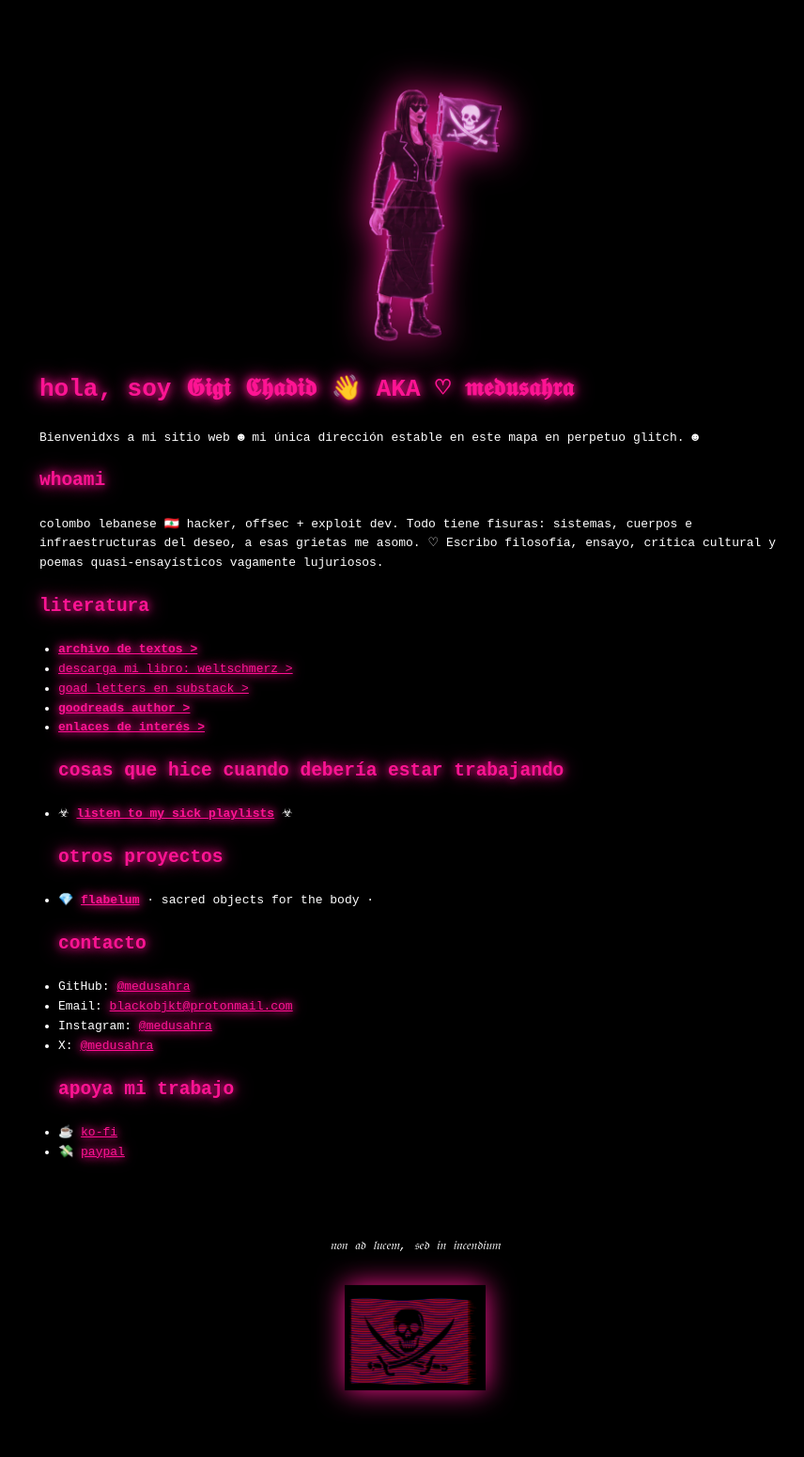
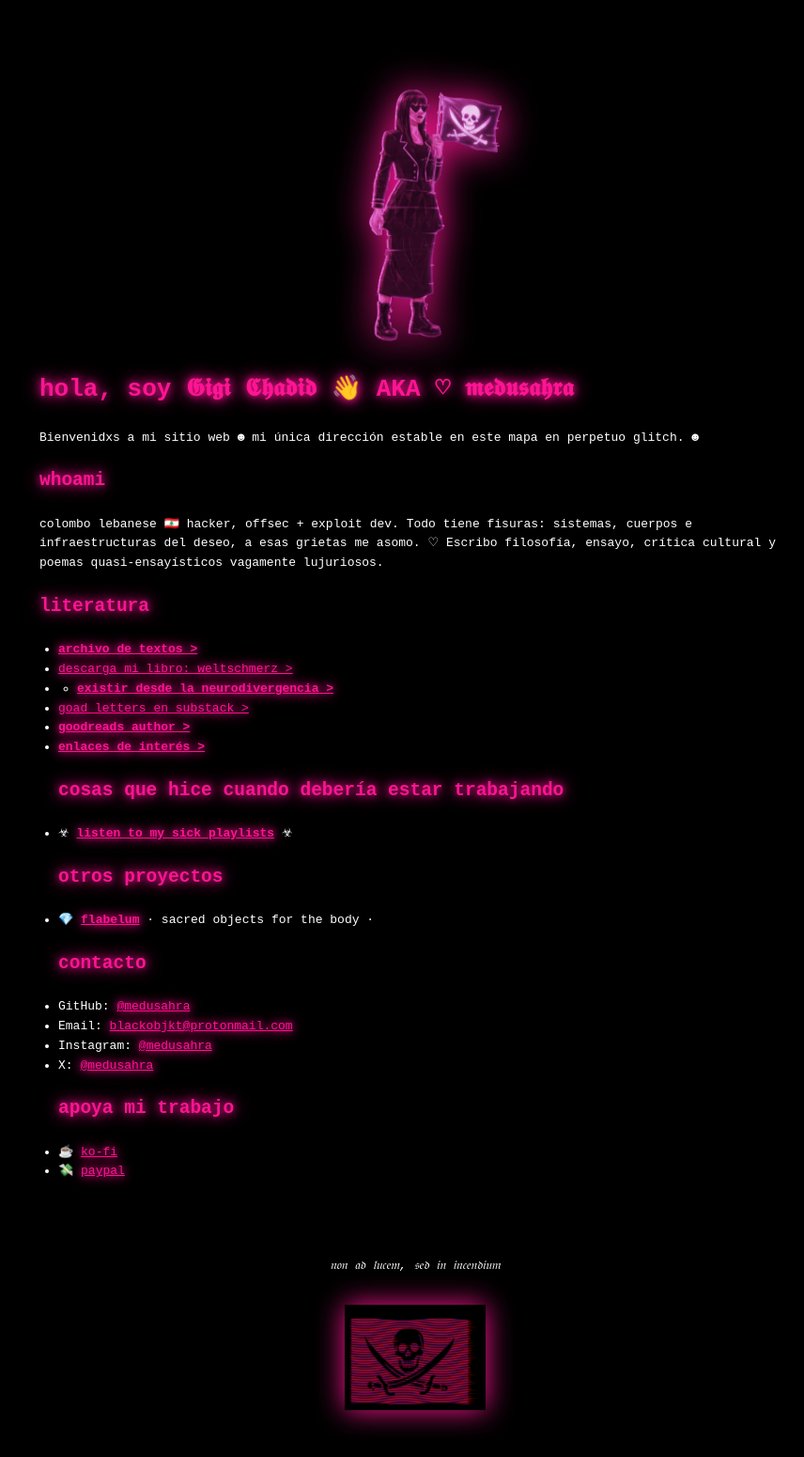
Before and after one commit to medusahra/medusahra.github.io, a Jekyll site: the page built from index.md, in a window 1280 px wide. Shown: the whole page at 94% size, without its empty margins (198-1054 px from the left). Built offline with Jekyll 4.4.1, drawn with Linux system fonts in a browser that asks for light colours; before the commit the page ends 1529 px from its top, so only the background shows below that.

Commit message:
Update index.md

```diff
--- a/index.md
+++ b/index.md
@@ -15,6 +15,7 @@ Escribo filosofía, ensayo, crítica cultural y poemas quasi-ensayísticos vagam
 ## literatura
 - **[archivo de textos >](/archive.html)**
 - [descarga mi libro: weltschmerz >](/2025/11/11/weltschmerz.html)
+- - **[existir desde la neurodivergencia >](/2025/11/13/neurodivergente.html)**
 - <a href="https://goadletter.substack.com/" target="_blank">goad letters en substack ></a>
 - **<a href="https://www.goodreads.com/author/show/52505402.Giovanna_Chadid" target="_blank">goodreads author ></a>**
 - **[enlaces de interés >](/enlaces.html)**
```
